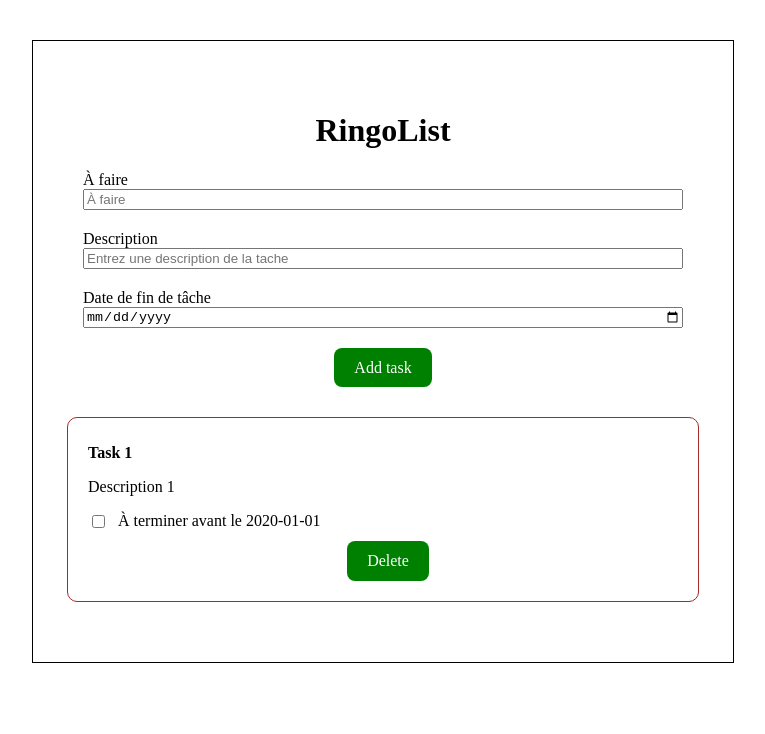
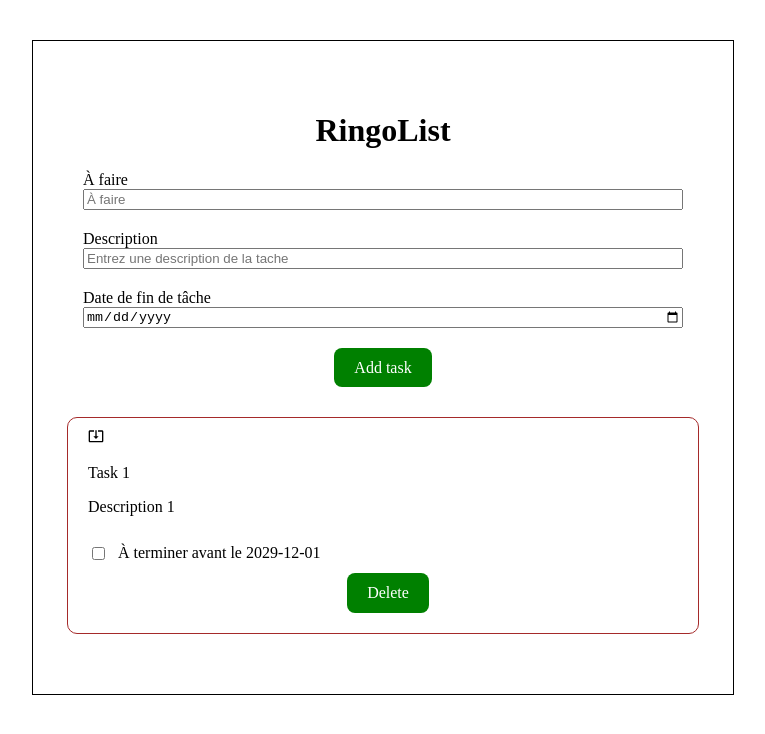
Before and after one commit to stephanemalho/ringo-test, a React (Vite) app: page / in a window 1280 px wide. Shown: the top 734 px of the page, without its empty margins (257-1022 px from the left). Built offline with nearby package versions, Linux system fonts and the light colour scheme.

Commit message:
💄F03: Task > add style to card

```diff
--- a/src/Data/fakeTasks.js
+++ b/src/Data/fakeTasks.js
@@ -6,7 +6,7 @@ const SMALL = [
     label: "Task 1",
     description: "Description 1",
     start_date: "2020-01-01",
-    end_date: "2020-01-01",
+    end_date: "2029-12-01",
   },
 ];
 
--- a/src/components/pages/home/tasks/detail/Task.jsx
+++ b/src/components/pages/home/tasks/detail/Task.jsx
@@ -1,48 +1,72 @@
-import { useState } from "react"
-import { styled } from "styled-components"
+import { useState } from "react";
+import { styled } from "styled-components";
+import { MdSystemUpdateAlt } from "react-icons/md";
 // eslint-disable-next-line react/prop-types
-const Task = ({label, description, endDate , id, tasks, setTasks}) => {
-
-  const [isChecked, setIsChecked] = useState(false)
+const Task = ({ label, description, endDate, id, tasks, setTasks }) => {
+  const [isTodo, setIsTodo] = useState(false);
+  const [previousEndDate, setPreviousEndDate] = useState(endDate);
 
   const handleDelete = () => {
-    const taskCopy = [...tasks]
-    const newTasksFiltered = taskCopy.filter((task) => task.id !== id)
-    setTasks(newTasksFiltered)
-  }
+    const taskCopy = [...tasks];
+    const newTasksFiltered = taskCopy.filter((task) => task.id !== id);
+    setTasks(newTasksFiltered);
+  };
+
+  const handleUpdate = () => {
+
+
+
+
+
+  };
 
   const handleChange = () => {
-    setIsChecked(!isChecked)
-    // modify endDate with today date when checkbox is checked
-    if (!isChecked) {
-      const taskCopy = [...tasks]
+    setIsTodo(!isTodo);
+    const taskCopy = [...tasks];
     const newTasks = taskCopy.map((task) => {
       if (task.id === id) {
         return {
           ...task,
-            end_date: new Date().toLocaleDateString()
+          end_date: isTodo ? previousEndDate : new Date().toLocaleDateString()
+        };
       }
+      return task;
+    });
+
+    setTasks(newTasks);
+    if (isTodo) {
+      setPreviousEndDate(previousEndDate);
     }
-        return task
-      })
-      setTasks(newTasks)
-    }
-  }
+  };
 
   return (
     <TaskStyled id={id} className="task-style">
-        <p>{label}</p>
-        <p>{description}</p>
+
+      <MdSystemUpdateAlt className="edit-task" onClick={handleUpdate} />
+      <p className={isTodo ? "task-p__checked" : "" }>{label}</p>
+      <p className={isTodo ? "desc-p__done" : "desc-p__todo"}>{isTodo ? "Bravo d'avoir accomplis votre devoir 🎉" : description }</p>
       <div className="checkbox-container">
-            <input type="checkbox" id={id}  value={endDate} onChange={handleChange} />
-            <label htmlFor={id}  className="checkbox-label">{!isChecked ? "À terminer avant le "+ endDate : "Terminer le "+ endDate}</label>
+        <input
+          type="checkbox"
+          id={id}
+          value={endDate}
+          onChange={handleChange}
+
+        />
+        <label htmlFor={id} className="checkbox-label">
+          {isTodo
+            ? "Terminer le " + endDate
+            : "À terminer avant le " + endDate }
+        </label>
       </div>
-            <button className="delete-task"  onClick={() => handleDelete(id)}>Delete</button>
+      <button className="delete-task" onClick={() => handleDelete(id)}>
+        Delete
+      </button>
     </TaskStyled>
-  )
-}
+  );
+};
 
-export default Task
+export default Task;
 
 const TaskStyled = styled.div`
   border: 1px solid brown;
@@ -51,8 +75,21 @@ const TaskStyled = styled.div`
   margin: 10px;
   padding-left: 20px;
   text-align: left;
-  p:first-child {
+
+  .task-p:first-child {
     font-weight: bold;
+  }
+  .desc-p__todo {
+    font-style: normal;
+    height:30px;
+  }
+  .desc-p__done {
+    font-style: italic;
+    color: green;
+    height:30px;
+  }
+  .task-p__checked {
+    text-decoration: line-through;
   }
   .checkbox-container {
     display: flex;
@@ -66,5 +103,4 @@ const TaskStyled = styled.div`
     display: block;
     margin: 10px auto;
   }
-
-`
+`;
```
Lines whose indentation alone changed are shown as unchanged.
